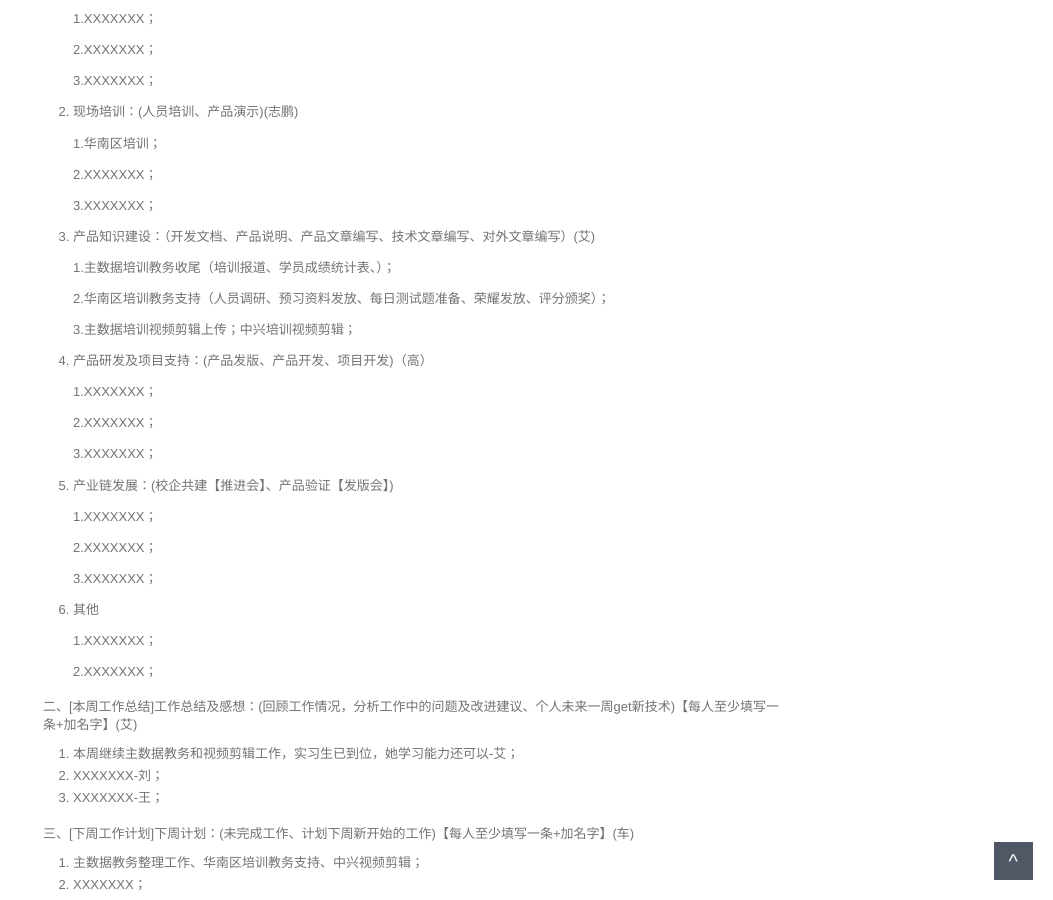
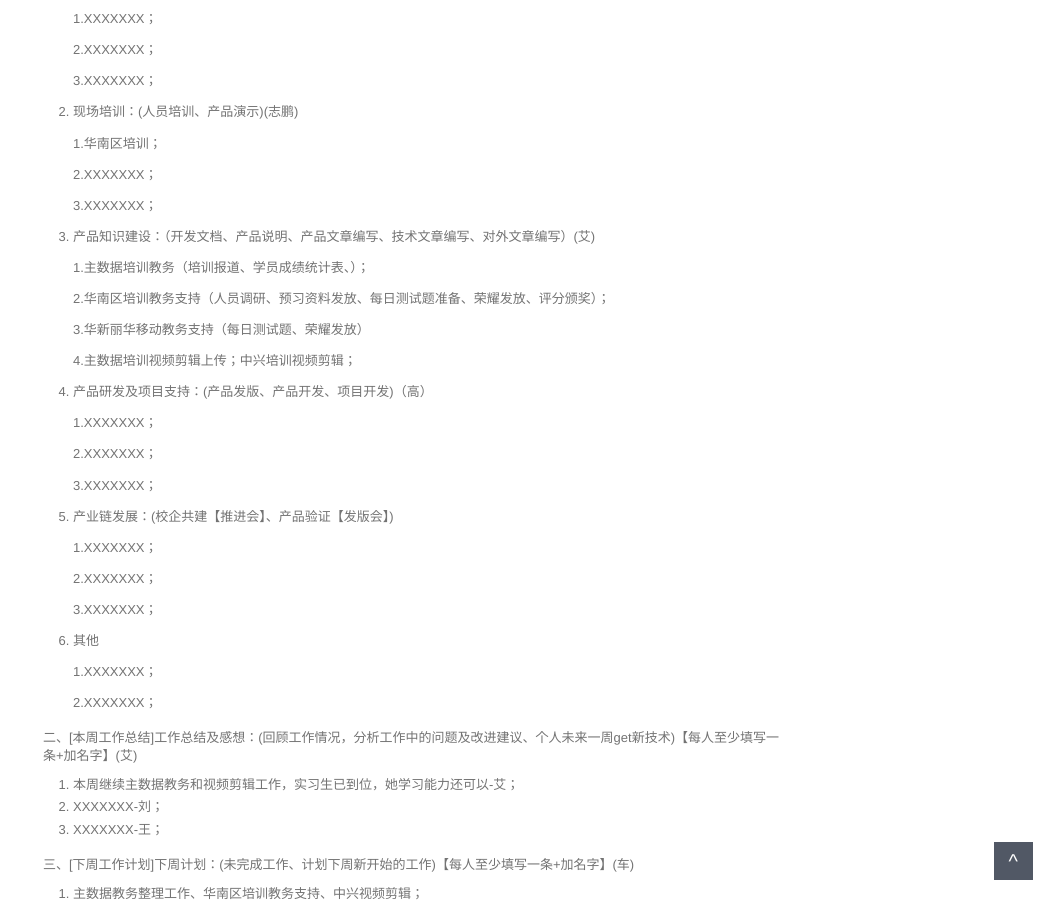
Before and after one commit to walllFlower/blog, a Jekyll site: the page built from _posts/2018-07-17-day_report_cxz.md, in a window 1280 px wide and 900 px high, scrolled down 559 px. Shown: the whole window, without its empty margins (227-1280 px from the left). Built offline with Jekyll 4.4.1, drawn with Linux system fonts in a browser that asks for light colours; comment, search, counter and statistics services are not loaded.

Commit message:
Update 2018-07-17-day_report_cxz.md

```diff
--- a/_posts/2018-07-17-day_report_cxz.md
+++ b/_posts/2018-07-17-day_report_cxz.md
@@ -41,11 +41,13 @@ categories: 技术运营工作周报
 
 3. 产品知识建设：（开发文档、产品说明、产品文章编写、技术文章编写、对外文章编写）(艾)
 
-    1.主数据培训教务收尾（培训报道、学员成绩统计表、）；
+    1.主数据培训教务（培训报道、学员成绩统计表、）；
 
     2.华南区培训教务支持（人员调研、预习资料发放、每日测试题准备、荣耀发放、评分颁奖）；
 
-    3.主数据培训视频剪辑上传；中兴培训视频剪辑；
+    3.华新丽华移动教务支持（每日测试题、荣耀发放）
+
+    4.主数据培训视频剪辑上传；中兴培训视频剪辑；
 
 4. 产品研发及项目支持：(产品发版、产品开发、项目开发)（高）
 
```
